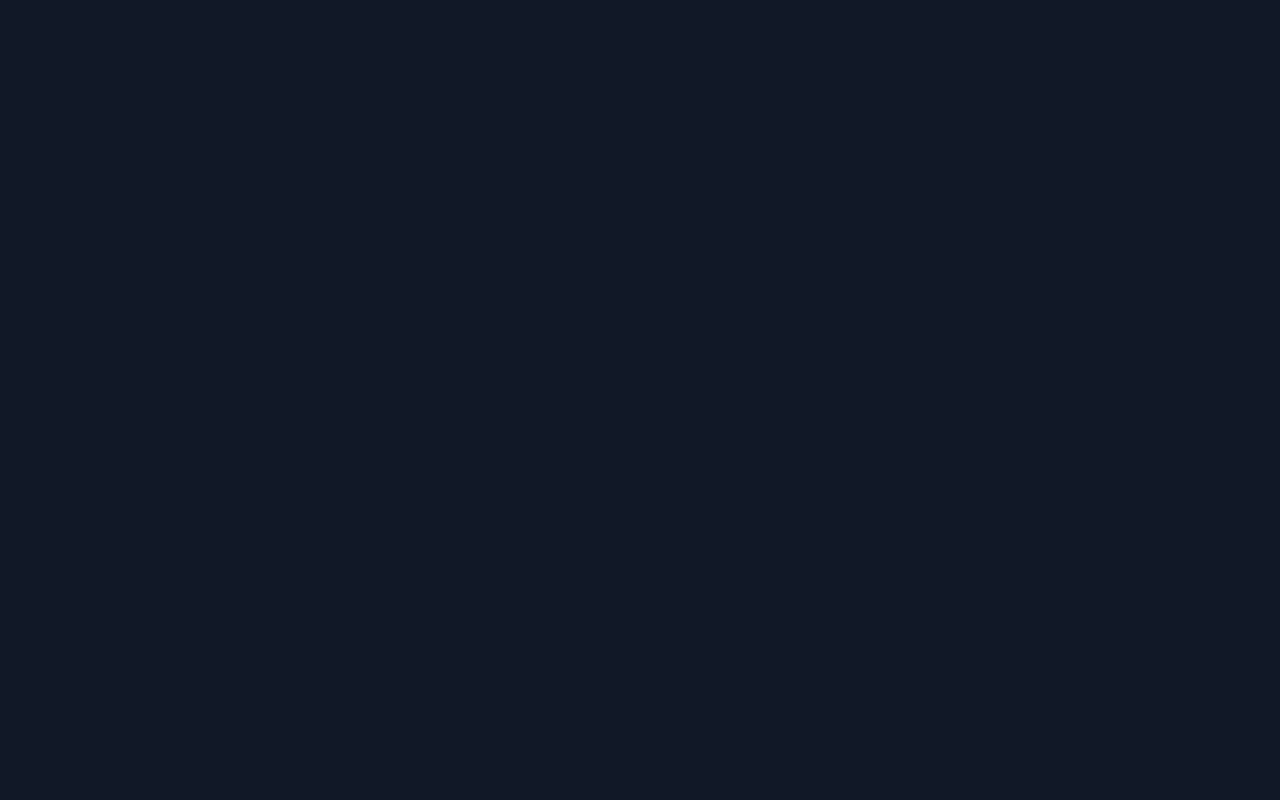
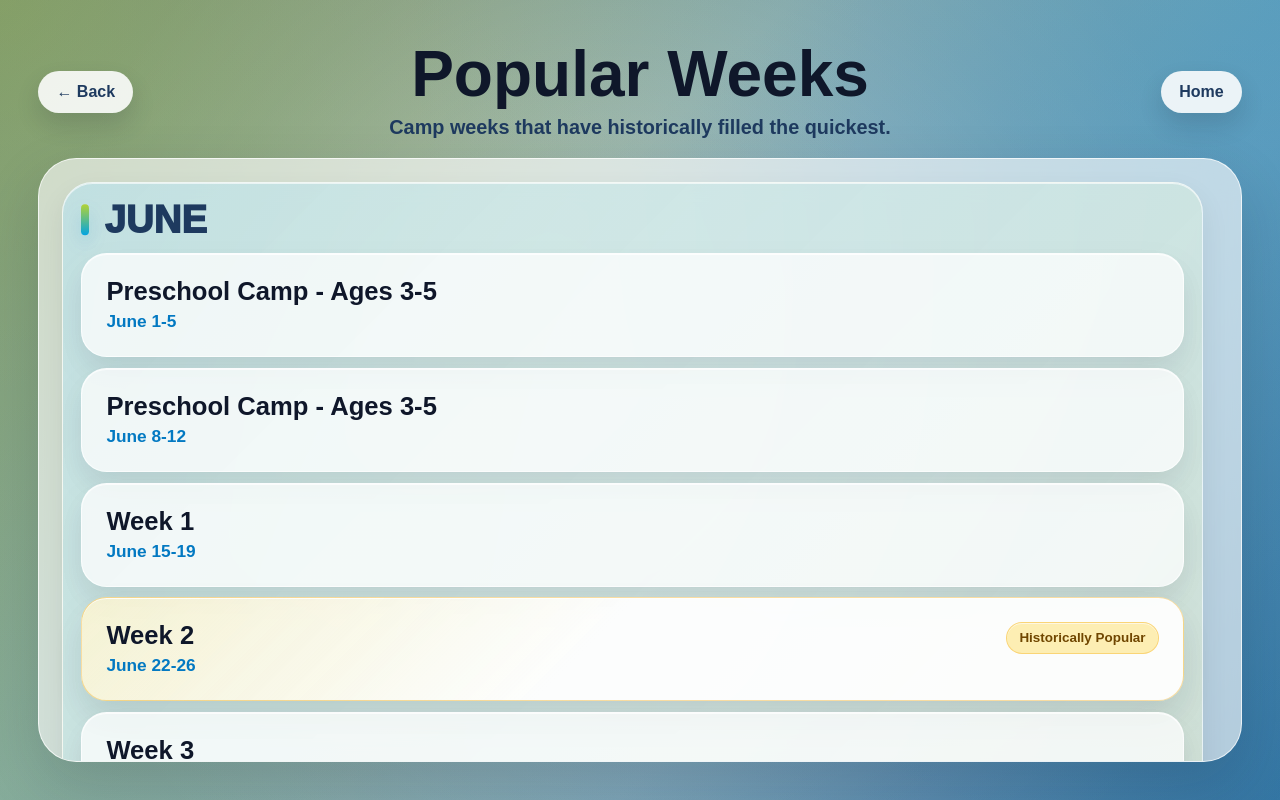
Before and after one commit to Energy-Fitness-Gym/energy-kiosk, a React (Vite) app: page /popularweeks in a window 1280 px wide. Before the commit this address had no page. Built offline with nearby package versions, Linux system fonts and the light colour scheme.

Commit message:
added Popular Weeks

```diff
--- a/src/App.jsx
+++ b/src/App.jsx
@@ -4,6 +4,7 @@ import Home from "./pages/Home";
 import FAQ from "./pages/FAQ";
 import Screensaver from "./pages/Screensaver";
 import SummerCamp from "./pages/SummerCamp";
+import PopularWeeks from "./pages/PopularWeeks";
 import TypicalDay from "./pages/TypicalDay";
 import WhatToBring from "./pages/WhatToBring";
 
@@ -15,6 +16,7 @@ function App() {
         <Route path="/faq" element={<FAQ />} />
         <Route path="/screensaver" element={<Screensaver />} />
         <Route path="/summercamp" element={<SummerCamp />} />
+        <Route path="/popularweeks" element={<PopularWeeks />} />
         <Route path="/typicalday" element={<TypicalDay />} />
         <Route path="/whattobring" element={<WhatToBring />} />
       </Routes>
--- /dev/null
+++ b/src/data/campWeeks.js
@@ -0,0 +1,100 @@
+const campWeeks = [
+  {
+    month: "June",
+    label: "Preschool Camp - Ages 3-5",
+    dates: "June 1-5",
+    type: "Preschool Camp",
+    isPopular: false,
+    note: "",
+  },
+  {
+    month: "June",
+    label: "Preschool Camp - Ages 3-5",
+    dates: "June 8-12",
+    type: "Preschool Camp",
+    isPopular: false,
+    note: "",
+  },
+  {
+    month: "June",
+    label: "Week 1",
+    dates: "June 15-19",
+    type: "Summer Camp",
+    isPopular: false,
+    note: "",
+  },
+  {
+    month: "June",
+    label: "Week 2",
+    dates: "June 22-26",
+    type: "Summer Camp",
+    isPopular: true,
+    note: "",
+  },
+  {
+    month: "June",
+    label: "Week 3",
+    dates: "June 29-July 3",
+    type: "Summer Camp",
+    isPopular: false,
+    note: "",
+  },
+  {
+    month: "July",
+    label: "Week 4",
+    dates: "July 6-10",
+    type: "Summer Camp",
+    isPopular: false,
+    note: "",
+  },
+  {
+    month: "July",
+    label: "Week 5",
+    dates: "July 13-17",
+    type: "Summer Camp",
+    isPopular: true,
+    note: "",
+  },
+  {
+    month: "July",
+    label: "Week 6",
+    dates: "July 20-24",
+    type: "Summer Camp",
+    isPopular: false,
+    note: "",
+  },
+  {
+    month: "July",
+    label: "Week 7",
+    dates: "July 27-31",
+    type: "Summer Camp",
+    isPopular: true,
+    note: "",
+  },
+  {
+    month: "August",
+    label: "Week 8",
+    dates: "August 3-7",
+    type: "Summer Camp",
+    isPopular: true,
+    note: "",
+  },
+  {
+    month: "August",
+    label: "Week 9",
+    dates: "August 10-14",
+    type: "Summer Camp",
+    isPopular: false,
+    note: "",
+  },
+  {
+    month: "August",
+    label: "Week 10",
+    dates: "August 17-21",
+    type: "Summer Camp",
+    isPopular: true,
+    note: "",
+  },
+];
+
+export default campWeeks;
--- /dev/null
+++ b/src/pages/PopularWeeks.css
@@ -0,0 +1,234 @@
+.popularWeeksPage {
+  --popular-pad-top: clamp(14px, 2dvw, 26px);
+  --popular-pad-bottom: clamp(18px, 3dvw, 42px);
+  --popular-header-space: clamp(132px, 16dvh, 184px);
+
+  height: 100dvh;
+  overflow: hidden;
+  padding: var(--popular-pad-top) clamp(18px, 3dvw, 42px) var(--popular-pad-bottom);
+  color: #0f172a;
+  background:
+    radial-gradient(circle at top left,
+      rgba(179, 210, 53, 0.30) 0%,
+      transparent 58%),
+    radial-gradient(circle at top right,
+      rgba(3, 164, 225, 0.28) 0%,
+      transparent 58%),
+    radial-gradient(circle at bottom left,
+      rgba(99, 193, 139, 0.24) 0%,
+      transparent 62%),
+    radial-gradient(circle at bottom right,
+      rgba(3, 121, 194, 0.30) 0%,
+      transparent 62%),
+    radial-gradient(circle at center,
+      rgba(255,255,255,0.34) 0%,
+      rgba(255,255,255,0.18) 38%,
+      rgba(255,255,255,0.06) 62%,
+      transparent 82%),
+    linear-gradient(
+      135deg,
+      #71877d 0%,
+      #8fa4a3 38%,
+      #7f9cb2 68%,
+      #4b7394 100%
+    );
+  display: flex;
+  flex-direction: column;
+}
+
+.popularWeeksHeader {
+  flex: 0 0 var(--popular-header-space);
+  display: grid;
+  grid-template-columns: minmax(120px, 1fr) minmax(0, auto) minmax(120px, 1fr);
+  align-items: center;
+  gap: clamp(18px, 3dvw, 34px);
+}
+
+.popularWeeksButton {
+  background: rgba(255, 255, 255, 0.88);
+  color: #1e3a5f;
+  text-decoration: none;
+  font-weight: 800;
+  font-size: clamp(0.9rem, 1.25dvw, 1.08rem);
+  padding: 12px 18px;
+  border-radius: 999px;
+  box-shadow: 0 12px 24px rgba(15, 23, 42, 0.14);
+}
+
+.popularWeeksBackButton {
+  justify-self: start;
+}
+
+.popularWeeksHomeButton {
+  justify-self: end;
+}
+
+.popularWeeksTitle {
+  text-align: center;
+}
+
+.popularWeeksTitle h1 {
+  font-size: clamp(2.4rem, 5dvw, 5rem);
+  line-height: 0.95;
+  color: #0f172a;
+}
+
+.popularWeeksTitle p {
+  max-width: 720px;
+  margin-top: clamp(8px, 1.4dvh, 14px);
+  color: #1e3a5f;
+  font-size: clamp(1rem, 1.55dvw, 1.32rem);
+  font-weight: 800;
+  line-height: 1.2;
+}
+
+.popularWeeksBoard {
+  min-height: 0;
+  max-height: calc(100dvh - var(--popular-pad-top) - var(--popular-pad-bottom) - var(--popular-header-space));
+  overflow-y: auto;
+  border-radius: clamp(28px, 3dvw, 40px);
+  background: rgba(255, 255, 255, 0.62);
+  border: 1px solid rgba(255, 255, 255, 0.72);
+  backdrop-filter: blur(18px);
+  box-shadow: 0 24px 60px rgba(15, 23, 42, 0.16);
+  padding: clamp(14px, 1.8dvw, 24px);
+  scrollbar-gutter: stable;
+}
+
+.popularWeeksList {
+  display: flex;
+  flex-direction: column;
+  gap: clamp(16px, 2.3dvh, 26px);
+}
+
+.monthSection {
+  border-radius: clamp(22px, 2.4dvw, 32px);
+  padding: clamp(12px, 1.5dvw, 18px);
+  background:
+    linear-gradient(135deg, rgba(3, 164, 225, 0.16), rgba(179, 210, 53, 0.12)),
+    rgba(255, 255, 255, 0.44);
+  border: 1px solid rgba(255, 255, 255, 0.68);
+  box-shadow:
+    inset 0 1px 0 rgba(255, 255, 255, 0.62),
+    0 12px 28px rgba(15, 23, 42, 0.08);
+}
+
+.monthHeading {
+  position: relative;
+  margin-bottom: clamp(14px, 1.8dvh, 20px);
+  padding-left: clamp(16px, 1.8dvw, 24px);
+}
+
+.monthHeading h2 {
+  color: #1e3a5f;
+  font-size: clamp(1.8rem, 3dvw, 2.9rem);
+  font-weight: 950;
+  line-height: 1;
+  text-transform: uppercase;
+}
+
+.monthHeading::before {
+  content: "";
+  position: absolute;
+  left: 0;
+  top: 50%;
+  width: clamp(5px, 0.6dvw, 8px);
+  height: 82%;
+  border-radius: 999px;
+  background: linear-gradient(180deg, #b3d235, #03a4e1);
+  box-shadow: 0 8px 18px rgba(3, 121, 194, 0.18);
+  transform: translateY(-50%);
+}
+
+.weekStack {
+  display: flex;
+  flex-direction: column;
+  gap: clamp(10px, 1.35dvh, 14px);
+}
+
+.weekCard {
+  border-radius: clamp(18px, 2dvw, 26px);
+  background: rgba(255, 255, 255, 0.74);
+  border: 1px solid rgba(255, 255, 255, 0.72);
+  box-shadow:
+    0 14px 30px rgba(15, 23, 42, 0.10),
+    inset 0 1px 0 rgba(255, 255, 255, 0.76);
+  padding: clamp(16px, 2dvw, 24px);
+}
+
+.weekCardPopular {
+  background:
+    linear-gradient(135deg, rgba(255, 216, 77, 0.22), rgba(255, 255, 255, 0.76) 46%),
+    rgba(255, 255, 255, 0.76);
+  border-color: rgba(244, 163, 0, 0.36);
+  box-shadow:
+    0 16px 34px rgba(15, 23, 42, 0.12),
+    inset 0 1px 0 rgba(255, 255, 255, 0.82);
+}
+
+.weekCardMain {
+  display: flex;
+  align-items: flex-start;
+  justify-content: space-between;
+  gap: clamp(14px, 2dvw, 24px);
+}
+
+.weekCard h3 {
+  color: #0f172a;
+  font-size: clamp(1.22rem, 2dvw, 1.75rem);
+  line-height: 1.05;
+}
+
+.weekDates {
+  margin-top: 6px;
+  color: #0379c2;
+  font-size: clamp(1rem, 1.35dvw, 1.18rem);
+  font-weight: 900;
+}
+
+.popularBadge {
+  flex: 0 0 auto;
+  color: #704600;
+  background: rgba(255, 216, 77, 0.42);
+  border: 1px solid rgba(244, 163, 0, 0.34);
+  border-radius: 999px;
+  padding: 8px 12px;
+  font-size: clamp(0.78rem, 1.05dvw, 0.94rem);
+  font-weight: 900;
+  line-height: 1;
+  box-shadow: inset 0 1px 0 rgba(255, 255, 255, 0.62);
+}
+
+.weekNote {
+  margin-top: clamp(10px, 1.2dvh, 14px);
+  color: #475569;
+  font-size: clamp(0.96rem, 1.25dvw, 1.1rem);
+  font-weight: 650;
+  line-height: 1.3;
+}
+
+@media (max-width: 760px) {
+  .popularWeeksPage {
+    height: 100dvh;
+    overflow: hidden;
+  }
+
+  .popularWeeksHeader {
+    grid-template-columns: auto 1fr auto;
+    gap: 12px;
+  }
+
+  .popularWeeksTitle h1 {
+    font-size: clamp(1.85rem, 8dvw, 3rem);
+  }
+
+  .popularWeeksTitle p {
+    font-size: clamp(0.88rem, 3.6dvw, 1.02rem);
+  }
+
+  .weekCardMain {
+    flex-direction: column;
+    align-items: flex-start;
+    gap: 12px;
+  }
+}
--- /dev/null
+++ b/src/pages/PopularWeeks.jsx
@@ -0,0 +1,81 @@
+import { Link, useNavigate } from "react-router-dom";
+import campWeeks from "../data/campWeeks";
+import "./PopularWeeks.css";
+
+const months = ["June", "July", "August"];
+
+function PopularWeeks() {
+  const navigate = useNavigate();
+
+  return (
+    <main className="popularWeeksPage">
+      <header className="popularWeeksHeader">
+        <button
+          className="popularWeeksButton popularWeeksBackButton"
+          type="button"
+          onClick={() => navigate(-1)}
+        >
+          ← Back
+        </button>
+
+        <div className="popularWeeksTitle">
+          <h1>Popular Weeks</h1>
+          <p>Camp weeks that have historically filled the quickest.</p>
+        </div>
+
+        <Link to="/" className="popularWeeksButton popularWeeksHomeButton">
+          Home
+        </Link>
+      </header>
+
+      <section
+        className="popularWeeksBoard"
+        aria-label="Popular camp weeks by month"
+      >
+        <div className="popularWeeksList">
+          {months.map((month) => {
+            const weeks = campWeeks.filter((week) => week.month === month);
+
+            return (
+              <section
+                className="monthSection"
+                key={month}
+                aria-labelledby={`${month}-weeks`}
+              >
+                <div className="monthHeading">
+                  <h2 id={`${month}-weeks`}>{month}</h2>
+                </div>
+
+                <div className="weekStack">
+                  {weeks.map((week) => (
+                    <article
+                      className={`weekCard ${week.isPopular ? "weekCardPopular" : ""}`}
+                      key={`${week.month}-${week.label}`}
+                    >
+                      <div className="weekCardMain">
+                        <div>
+                          <h3>{week.label}</h3>
+                          <p className="weekDates">{week.dates}</p>
+                        </div>
+
+                        {week.isPopular && (
+                          <span className="popularBadge">
+                            Historically Popular
+                          </span>
+                        )}
+                      </div>
+
+                      {week.note && <p className="weekNote">{week.note}</p>}
+                    </article>
+                  ))}
+                </div>
+              </section>
+            );
+          })}
+        </div>
+      </section>
+    </main>
+  );
+}
+
+export default PopularWeeks;
--- a/src/pages/SummerCamp.jsx
+++ b/src/pages/SummerCamp.jsx
@@ -55,10 +55,12 @@ function SummerCamp() {
             <p>Click to see what campers should bring daily.</p>
           </Link>
 
-          <div className="infoCard">
-            <h2>TBD</h2>
-            <p>TBD</p>
-          </div>
+          <Link to="/popularweeks" className="infoCard infoCardLink">
+            <h2>Popular Weeks</h2>
+            <p>
+              See which camp weeks that have historically filled the quickest.
+            </p>
+          </Link>
 
           <div className="infoCard full">
             <h2>How to Register</h2>
```
